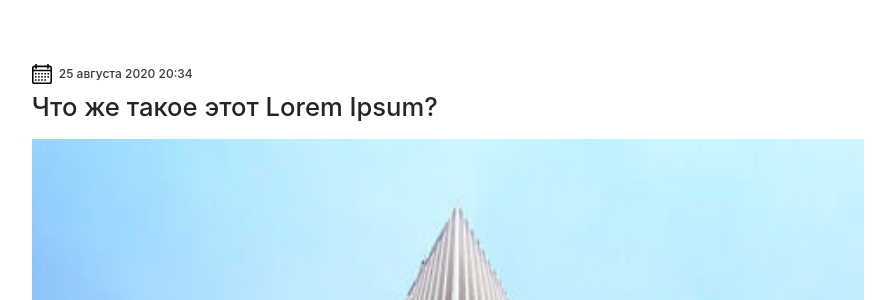
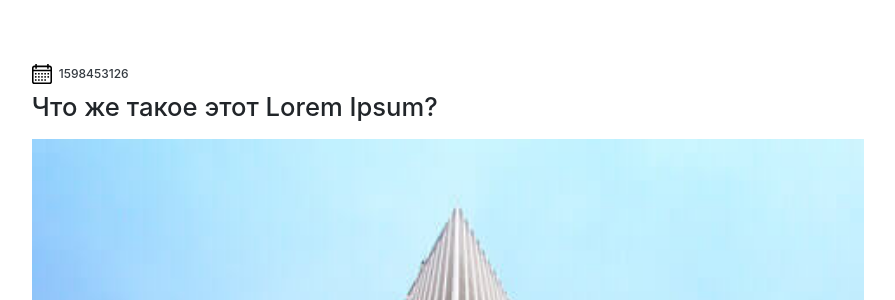
Before and after one commit to RomanSchigolev/Enterra_php, a PHP site: page /news.php?news_id=1 in a window 1280 px wide. Shown: the part 77-377 px from the top of the page, without its empty margins (192-1087 px from the left). Run offline with PHP 8.4, Linux system fonts and the light colour scheme; data comes from the database, SQL or seed files in the repository; some libraries are stand-ins or nearby versions.

Commit message:
minor changes

```diff
--- a/news.php
+++ b/news.php
@@ -101,7 +101,7 @@ $newsItem = getNewsItem($_GET["news_id"]);
                   <rect x="396" y="310" width="40" height="40" />
                 </g>
             </svg>
-            <span class="text-dark">25 августа 2020 20:34</span>
+            <span class="text-dark"><?= $newsItem->news_date ?></span>
           </div>
           <h2 class="news__title mb-3"><?= $newsItem->news_title ?></h2>
           <div class="news__img mb-3">
```
